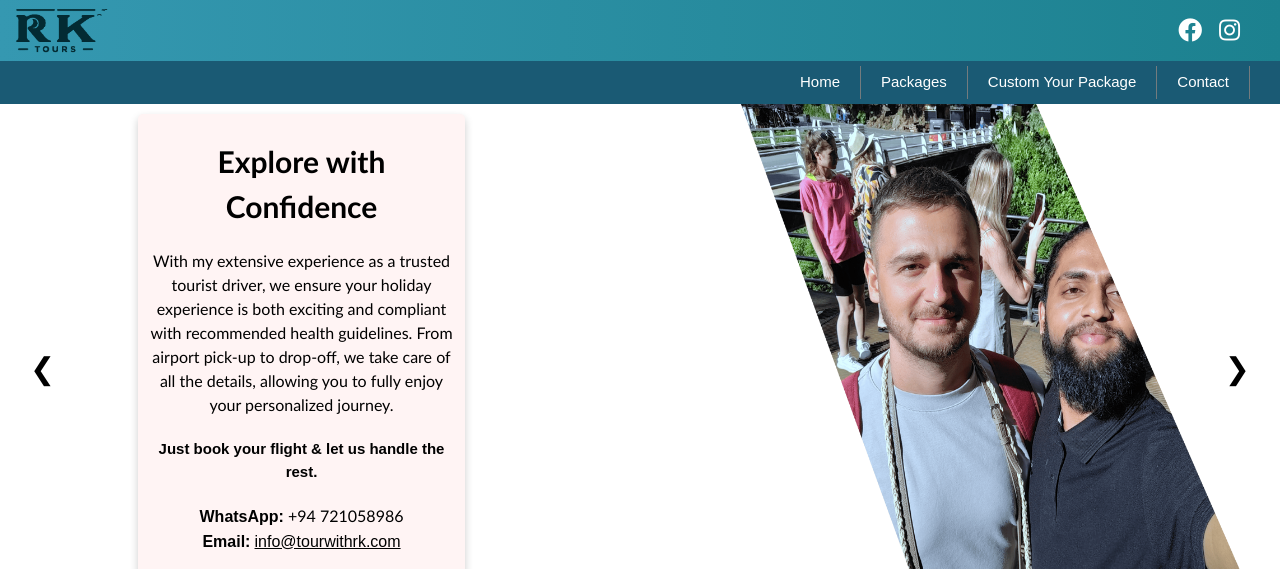
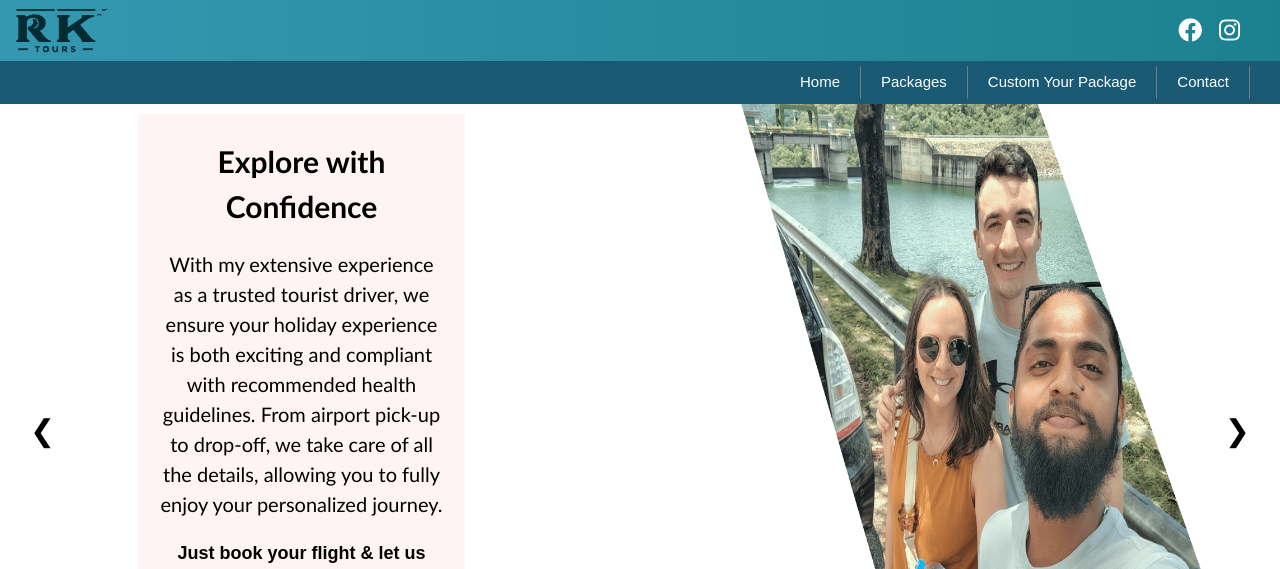
Before and after one commit to pathuGIT/tourwithRK, a PHP site: page / in a window 1280 px wide; the page is wider, and only the part inside the window is pictured. Shown: the top 569 px of that part. Run offline with PHP 8.4, Linux system fonts and the light colour scheme; grey boxes are pictures that could not be loaded.

Commit message:
update home

```diff
--- a/css/index.css
+++ b/css/index.css
@@ -111,25 +111,8 @@ header .bottomnav ul li:not(:first-child):hover {
   justify-content: center;
 }
 .main .test .info-box .travel-info {
-  border-radius: 5px;
-  box-shadow: 0 4px 8px 0 rgba(0, 0, 0, 0.2);
   background-color: rgb(255, 244, 244);
-}
-.main .test .info-box .travel-info h2 {
-  font-weight: 600;
-  font-family: "Gill Sans", "Gill Sans MT", Calibri, "Trebuchet MS", sans-serif;
-}
-.main .test .info-box .travel-info p {
-  padding: 10px 0;
-  font-family: "Gill Sans", "Gill Sans MT", Calibri, "Trebuchet MS", sans-serif;
-  font-size: 16px;
-}
-.main .test .info-box .travel-info #strong-line {
-  font-size: 15px;
-}
-.main .test .info-box .travel-info {
-  background-color: rgb(255, 244, 244);
-  padding: 15px 10px;
+  padding: 15px 20px;
 }
 .main .test .info-box .travel-info h2 {
   font-weight: 600;
@@ -150,10 +133,10 @@ header .bottomnav ul li:not(:first-child):hover {
 .main .test .info-box .travel-info p {
   padding: 10px 0;
   font-family: "Gill Sans", "Gill Sans MT", Calibri, "Trebuchet MS", sans-serif;
-  font-size: 16px;
+  font-size: 20px;
 }
 .main .test .info-box .travel-info #strong-line {
-  font-size: 15px;
+  font-size: 18px;
 }
 .main .about-box {
   border: 1px solid rgb(0, 0, 0);
--- a/css/index.scss
+++ b/css/index.scss
@@ -126,29 +126,29 @@ header{
       justify-content: center;
 
       // create the style for travel-info class
-      .travel-info{
-        // style this class box card with shadow
-        border-radius: 5px;
-        box-shadow: 0 4px 8px 0 rgba(0, 0, 0, 0.2);
-        background-color: rgb(255, 244, 244);
-        h2{
-          font-weight: 600;
-          font-family: $fnt-fmily;
-        }
-        p{
-          padding: 10px 0;
-          font-family: $fnt-fmily;
-          font-size: 16px;
-        }
-        #strong-line{
-          font-size: 15px;
-        }
-      }
+      // .travel-info{
+      //   // style this class box card with shadow
+      //   border-radius: 5px;
+      //   box-shadow: 0 4px 8px 0 rgba(0, 0, 0, 0.2);
+      //   background-color: rgb(255, 244, 244);
+      //   h2{
+      //     font-weight: 600;
+      //     font-family: $fnt-fmily;
+      //   }
+      //   p{
+      //     padding: 10px 0;
+      //     font-family: $fnt-fmily;
+      //     font-size: 17px;
+      //   }
+      //   #strong-line{
+      //     font-size: 15px;
+      //   }
+      // }
 
       .travel-info{
         background-color: rgb(255, 244, 244);
         //add some padding
-        padding: 15px 10px;
+        padding: 15px 20px;
         h2{
           font-weight: 600;
           font-family: $fnt-fmily;
@@ -169,10 +169,10 @@ header{
         p{
           padding: 10px 0;
           font-family: $fnt-fmily;
-          font-size: 16px;
+          font-size: 20px;
         }
         #strong-line{
-          font-size: 15px;
+          font-size: 18px;
         }
       }
     }
--- a/index.php
+++ b/index.php
@@ -21,9 +21,9 @@
     <div class="container main">
         <div class="test">
             <div class="cover">
+                <img class="mySlides" src="img/ask2.png" style="width:100%">
                 <img class="mySlides" src="img/ask1.png" style="width:100%">
-                <img class="mySlides" src="img/ask.png" style="width:100%">
-                <img class="mySlides" src="img/ask2.png" style="width:100%">
+                <img class="mySlides" src="img/ask3.png" style="width:100%">
             </div>
             <div class="dot" style="width:100%">
                 <div class="w3-left w3-hover-text-khaki" onclick="plusDivs(-1)">&#10094;</div>
@@ -33,7 +33,7 @@
                 <div class="travel-info">
                     <h2>Explore  with Confidence</h2>
                     <p>
-                    With my extensive experience as a trusted tourist driver, we ensure your holiday experience is both exciting and compliant with recommended health guidelines. From airport pick-up to drop-off, we take care of all the details, allowing you to fully enjoy your personalized journey.
+                        With my extensive experience as a trusted tourist driver, we ensure your holiday experience is both exciting and compliant with recommended health guidelines. From airport pick-up to drop-off, we take care of all the details, allowing you to fully enjoy your personalized journey.
                     </p>
                     <p id="strong-line"><strong>Just book your flight & let us handle the rest.</strong></p>
                     <!-- <p><strong>Contact us for step-by-step instructions:</strong></p> -->
```
Also changed, not shown: 1 other file.
